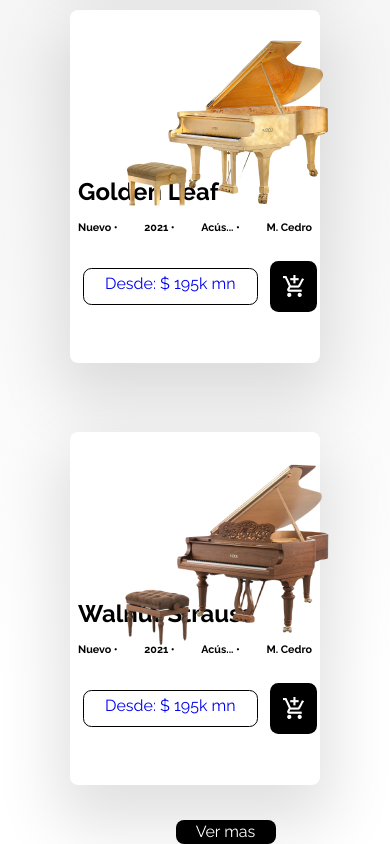
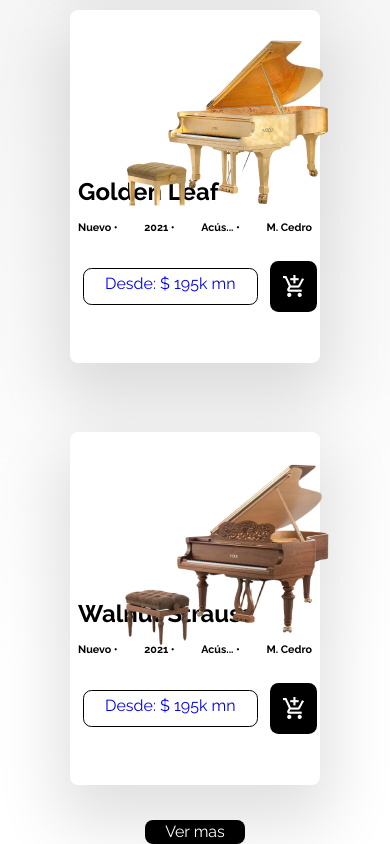
Before and after one commit to JorgeMont/MaquetadoPazioli_Equipo4, a plain HTML site: page src/index.html in a window 390 px wide. Shown: the part 1605-2449 px from the top of the page. Drawn offline with Linux system fonts and the light colour scheme.

Commit message:
Recenter button

```diff
--- a/Styles/styles.css
+++ b/Styles/styles.css
@@ -402,7 +402,7 @@ body {
     border-radius: 1vh;
   }
   body main .modelos-nuevos .ecomerce .boton {
-    margin-left: 45%;
+    margin: 0 auto;
     margin-top: 5%;
   }
   body main .modelos-nuevos .ecomerce .boton a {
```
